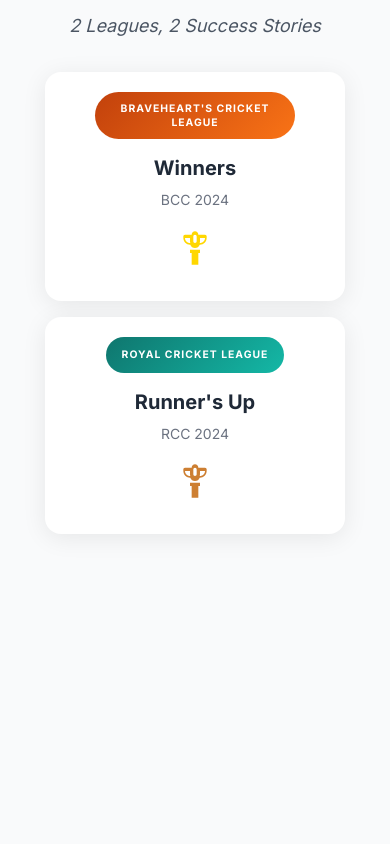
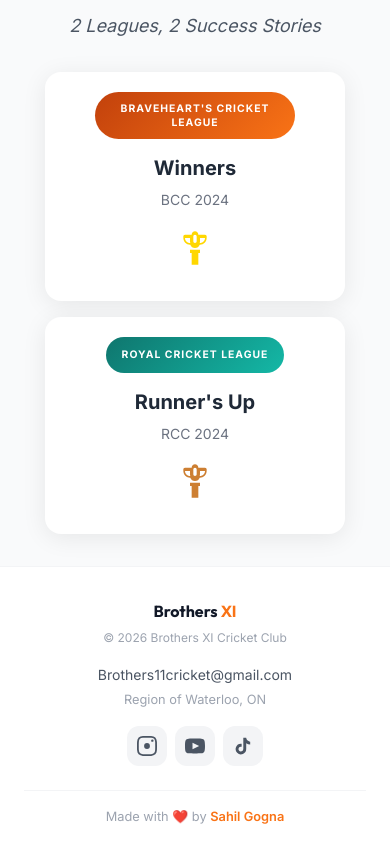
Before and after one commit to SahilGogna/cricket-club-portfolio, a React (Vite) app: page /achievements in a window 390 px wide. Shown: the part 1810-2654 px from the top of the page. Before the commit the page ends 2376 px from the top, so only its background shows below. Built offline with nearby package versions, Linux system fonts and the light colour scheme.

Commit message:
Add shared MinimalFooter component with responsive design and developer credit

```diff
--- a/src/components/layout/Layout.jsx
+++ b/src/components/layout/Layout.jsx
@@ -1,5 +1,6 @@
 import { Outlet } from 'react-router-dom';
 import Header from './Header';
+import MinimalFooter from './MinimalFooter';
 import './Layout.css';
 
 function Layout() {
@@ -9,7 +10,7 @@ function Layout() {
             <main className="main-content">
                 <Outlet />
             </main>
-            {/* Footer removed for cleaner, less commercial feel */}
+            <MinimalFooter />
         </div>
     );
 }
--- /dev/null
+++ b/src/components/layout/MinimalFooter.css
@@ -0,0 +1,109 @@
+/* Minimal Footer */
+.minimal-footer {
+    padding: var(--space-8) 0 var(--space-4);
+    background: var(--color-white);
+    border-top: 1px solid var(--color-gray-100);
+}
+
+.footer-row {
+    display: flex;
+    align-items: center;
+    justify-content: space-between;
+    flex-wrap: wrap;
+    gap: var(--space-4);
+}
+
+.footer-brand .logo {
+    font-family: var(--font-display);
+    font-size: 1rem;
+    font-weight: 700;
+    display: block;
+    margin-bottom: var(--space-1);
+}
+
+.footer-brand .logo-accent {
+    color: var(--color-accent);
+}
+
+.footer-brand p {
+    font-size: 0.75rem;
+    color: var(--color-text-muted);
+}
+
+.footer-contact {
+    display: flex;
+    flex-direction: column;
+    align-items: center;
+    gap: var(--space-1);
+    font-size: 0.875rem;
+    color: var(--color-text-secondary);
+}
+
+.footer-contact a:hover {
+    color: var(--color-accent);
+}
+
+.footer-location {
+    font-size: 0.8rem;
+    color: var(--color-text-muted);
+}
+
+.footer-social {
+    display: flex;
+    gap: var(--space-2);
+}
+
+.social-link {
+    display: flex;
+    align-items: center;
+    justify-content: center;
+    width: 40px;
+    height: 40px;
+    background: var(--color-gray-100);
+    border-radius: var(--radius-md);
+    color: var(--color-text-secondary);
+    transition: all var(--transition-fast);
+}
+
+.social-link:hover {
+    background: var(--color-gray-900);
+    color: var(--color-white);
+}
+
+.footer-credit {
+    text-align: center;
+    margin-top: var(--space-6);
+    padding-top: var(--space-4);
+    border-top: 1px solid var(--color-gray-100);
+    font-size: 0.8rem;
+    color: var(--color-text-muted);
+}
+
+.footer-credit .heart {
+    color: #ef4444;
+}
+
+.footer-credit a {
+    color: var(--color-accent);
+    font-weight: 600;
+}
+
+.footer-credit a:hover {
+    text-decoration: underline;
+}
+
+/* Responsive */
+@media (max-width: 768px) {
+    .footer-row {
+        flex-direction: column;
+        text-align: center;
+    }
+
+    .footer-contact {
+        order: 2;
+    }
+
+    .footer-social {
+        order: 3;
+    }
+}
--- /dev/null
+++ b/src/components/layout/MinimalFooter.jsx
@@ -0,0 +1,47 @@
+import './MinimalFooter.css';
+
+function MinimalFooter() {
+    return (
+        <footer className="minimal-footer">
+            <div className="container">
+                <div className="footer-row">
+                    <div className="footer-brand">
+                        <span className="logo">Brothers <span className="logo-accent">XI</span></span>
+                        <p>© {new Date().getFullYear()} Brothers XI Cricket Club</p>
+                    </div>
+                    <div className="footer-contact">
+                        <a href="mailto:Brothers11cricket@gmail.com">Brothers11cricket@gmail.com</a>
+                        <span className="footer-location">Region of Waterloo, ON</span>
+                    </div>
+                    <div className="footer-social">
+                        <a href="https://www.instagram.com/brothers.xi/" className="social-link" target="_blank" rel="noopener noreferrer" aria-label="Instagram">
+                            <svg width="20" height="20" viewBox="0 0 24 24" fill="currentColor">
+                                <path d="M12 2.163c3.204 0 3.584.012 4.85.07 3.252.148 4.771 1.691 4.919 4.919.058 1.265.069 1.645.069 4.849 0 3.205-.012 3.584-.069 4.849-.149 3.225-1.664 4.771-4.919 4.919-1.266.058-1.644.07-4.85.07-3.204 0-3.584-.012-4.849-.07-3.26-.149-4.771-1.699-4.919-4.92-.058-1.265-.07-1.644-.07-4.849 0-3.204.013-3.583.07-4.849.149-3.227 1.664-4.771 4.919-4.919 1.266-.057 1.645-.069 4.849-.069zm0-2.163c-3.259 0-3.667.014-4.947.072-4.358.2-6.78 2.618-6.98 6.98-.059 1.281-.073 1.689-.073 4.948 0 3.259.014 3.668.072 4.948.2 4.358 2.618 6.78 6.98 6.98 1.281.058 1.689.072 4.948.072 3.259 0 3.668-.014 4.948-.072 4.354-.2 6.782-2.618 6.979-6.98.059-1.28.073-1.689.073-4.948 0-3.259-.014-3.667-.072-4.947-.196-4.354-2.617-6.78-6.979-6.98-1.281-.059-1.69-.073-4.949-.073z" />
+                                <circle cx="12" cy="12" r="3.5" />
+                                <circle cx="18.406" cy="5.594" r="1.44" />
+                            </svg>
+                        </a>
+                        <a href="https://www.youtube.com/@VillageCrickettt/videos" className="social-link" target="_blank" rel="noopener noreferrer" aria-label="YouTube">
+                            <svg width="20" height="20" viewBox="0 0 24 24" fill="currentColor">
+                                <path d="M19.615 3.184c-3.604-.246-11.631-.245-15.23 0-3.897.266-4.356 2.62-4.385 8.816.029 6.185.484 8.549 4.385 8.816 3.6.245 11.626.246 15.23 0 3.897-.266 4.356-2.62 4.385-8.816-.029-6.185-.484-8.549-4.385-8.816zm-10.615 12.816v-8l8 3.993-8 4.007z" />
+                            </svg>
+                        </a>
+                        <a href="https://www.tiktok.com/@brothers.xi8" className="social-link" target="_blank" rel="noopener noreferrer" aria-label="TikTok">
+                            <svg width="20" height="20" viewBox="0 0 24 24" fill="currentColor">
+                                <path d="M19.59 6.69a4.83 4.83 0 0 1-3.77-4.25V2h-3.45v13.67a2.89 2.89 0 0 1-5.2 1.74 2.89 2.89 0 0 1 2.31-4.64 2.93 2.93 0 0 1 .88.13V9.4a6.84 6.84 0 0 0-1-.05A6.33 6.33 0 0 0 5 20.1a6.34 6.34 0 0 0 10.86-4.43v-7a8.16 8.16 0 0 0 4.77 1.52v-3.4a4.85 4.85 0 0 1-1-.1z" />
+                            </svg>
+                        </a>
+                    </div>
+                </div>
+                <div className="footer-credit">
+                    Made with <span className="heart">❤️</span> by{' '}
+                    <a href="https://www.linkedin.com/in/gognasahil/" target="_blank" rel="noopener noreferrer">
+                        Sahil Gogna
+                    </a>
+                </div>
+            </div>
+        </footer>
+    );
+}
+
+export default MinimalFooter;
--- a/src/components/layout/index.js
+++ b/src/components/layout/index.js
@@ -1,3 +1,4 @@
 export { default as Header } from './Header';
 export { default as Footer } from './Footer';
+export { default as MinimalFooter } from './MinimalFooter';
 export { default as Layout } from './Layout';
--- a/src/pages/Home.css
+++ b/src/pages/Home.css
@@ -154,7 +154,7 @@
 
 /* Minimal Footer */
 .minimal-footer {
-    padding: var(--space-8) 0;
+    padding: var(--space-8) 0 var(--space-4);
     background: var(--color-white);
     border-top: 1px solid var(--color-gray-100);
 }
@@ -184,16 +184,22 @@
     color: var(--color-text-muted);
 }
 
-.footer-links {
+.footer-contact {
     display: flex;
+    flex-direction: column;
     align-items: center;
-    gap: var(--space-3);
+    gap: var(--space-1);
     font-size: 0.875rem;
     color: var(--color-text-secondary);
 }
 
-.footer-links a:hover {
+.footer-contact a:hover {
     color: var(--color-accent);
+}
+
+.footer-location {
+    font-size: 0.8rem;
+    color: var(--color-text-muted);
 }
 
 .footer-social {
@@ -218,6 +224,28 @@
     color: var(--color-white);
 }
 
+.footer-credit {
+    text-align: center;
+    margin-top: var(--space-6);
+    padding-top: var(--space-4);
+    border-top: 1px solid var(--color-gray-100);
+    font-size: 0.8rem;
+    color: var(--color-text-muted);
+}
+
+.footer-credit .heart {
+    color: #ef4444;
+}
+
+.footer-credit a {
+    color: var(--color-accent);
+    font-weight: 600;
+}
+
+.footer-credit a:hover {
+    text-decoration: underline;
+}
+
 /* Responsive */
 @media (max-width: 1024px) {
     .highlights-grid {
@@ -240,4 +268,12 @@
         flex-direction: column;
         text-align: center;
     }
+
+    .footer-contact {
+        order: 2;
+    }
+
+    .footer-social {
+        order: 3;
+    }
 }
--- a/src/pages/Home.jsx
+++ b/src/pages/Home.jsx
@@ -81,42 +81,6 @@ function Home() {
                     </div>
                 </div>
             </section>
-
-            {/* Minimal Footer */}
-            <section className="minimal-footer">
-                <div className="container">
-                    <div className="footer-row">
-                        <div className="footer-brand">
-                            <span className="logo">Brothers <span className="logo-accent">XI</span></span>
-                            <p>© {new Date().getFullYear()} Brothers XI Cricket Club</p>
-                        </div>
-                        <div className="footer-links">
-                            <a href="mailto:Brothers11cricket@gmail.com">Brothers11cricket@gmail.com</a>
-                            <span>•</span>
-                            <span>Region of Waterloo, ON</span>
-                        </div>
-                        <div className="footer-social">
-                            <a href="https://www.instagram.com/brothers.xi/" className="social-link" target="_blank" rel="noopener noreferrer" aria-label="Instagram">
-                                <svg width="20" height="20" viewBox="0 0 24 24" fill="currentColor">
-                                    <path d="M12 2.163c3.204 0 3.584.012 4.85.07 3.252.148 4.771 1.691 4.919 4.919.058 1.265.069 1.645.069 4.849 0 3.205-.012 3.584-.069 4.849-.149 3.225-1.664 4.771-4.919 4.919-1.266.058-1.644.07-4.85.07-3.204 0-3.584-.012-4.849-.07-3.26-.149-4.771-1.699-4.919-4.92-.058-1.265-.07-1.644-.07-4.849 0-3.204.013-3.583.07-4.849.149-3.227 1.664-4.771 4.919-4.919 1.266-.057 1.645-.069 4.849-.069zm0-2.163c-3.259 0-3.667.014-4.947.072-4.358.2-6.78 2.618-6.98 6.98-.059 1.281-.073 1.689-.073 4.948 0 3.259.014 3.668.072 4.948.2 4.358 2.618 6.78 6.98 6.98 1.281.058 1.689.072 4.948.072 3.259 0 3.668-.014 4.948-.072 4.354-.2 6.782-2.618 6.979-6.98.059-1.28.073-1.689.073-4.948 0-3.259-.014-3.667-.072-4.947-.196-4.354-2.617-6.78-6.979-6.98-1.281-.059-1.69-.073-4.949-.073z" />
-                                    <circle cx="12" cy="12" r="3.5" />
-                                    <circle cx="18.406" cy="5.594" r="1.44" />
-                                </svg>
-                            </a>
-                            <a href="https://www.youtube.com/@VillageCrickettt/videos" className="social-link" target="_blank" rel="noopener noreferrer" aria-label="YouTube">
-                                <svg width="20" height="20" viewBox="0 0 24 24" fill="currentColor">
-                                    <path d="M19.615 3.184c-3.604-.246-11.631-.245-15.23 0-3.897.266-4.356 2.62-4.385 8.816.029 6.185.484 8.549 4.385 8.816 3.6.245 11.626.246 15.23 0 3.897-.266 4.356-2.62 4.385-8.816-.029-6.185-.484-8.549-4.385-8.816zm-10.615 12.816v-8l8 3.993-8 4.007z" />
-                                </svg>
-                            </a>
-                            <a href="https://www.tiktok.com/@brothers.xi8" className="social-link" target="_blank" rel="noopener noreferrer" aria-label="TikTok">
-                                <svg width="20" height="20" viewBox="0 0 24 24" fill="currentColor">
-                                    <path d="M19.59 6.69a4.83 4.83 0 0 1-3.77-4.25V2h-3.45v13.67a2.89 2.89 0 0 1-5.2 1.74 2.89 2.89 0 0 1 2.31-4.64 2.93 2.93 0 0 1 .88.13V9.4a6.84 6.84 0 0 0-1-.05A6.33 6.33 0 0 0 5 20.1a6.34 6.34 0 0 0 10.86-4.43v-7a8.16 8.16 0 0 0 4.77 1.52v-3.4a4.85 4.85 0 0 1-1-.1z" />
-                                </svg>
-                            </a>
-                        </div>
-                    </div>
-                </div>
-            </section>
         </>
     );
 }
```
